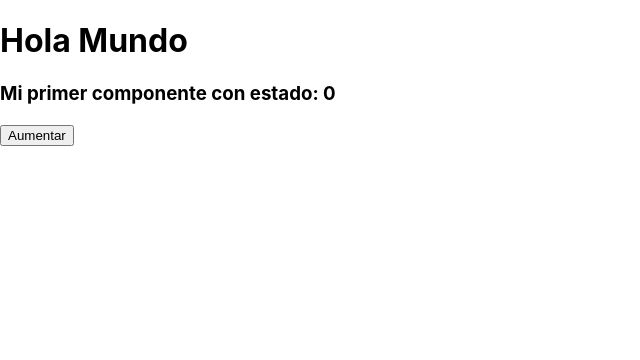
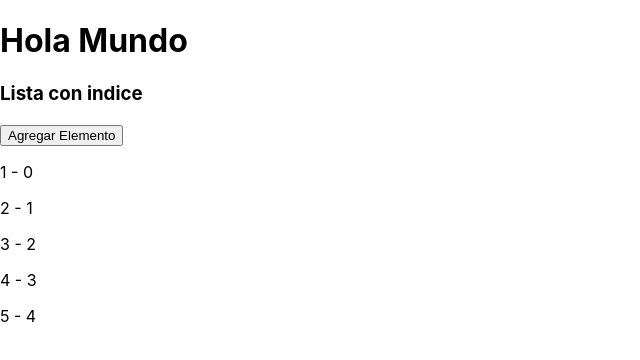
Before and after one commit to pulidovpe/my-app, a React (Create React App) app: page / in a window 1280 px wide. Shown: the top 360 px of the page, without its empty margins (0-640 px from the left). Built offline with nearby package versions, Linux system fonts and the light colour scheme.

Commit message:
Practica de arrays

```diff
--- a/src/App.js
+++ b/src/App.js
@@ -1,11 +1,13 @@
 import React from 'react';
-import Contador from './components/Contador';
+import Jsx from './components/Jsx';
+import Lista from './components/Lista';
 
 function App() {
   return (
     <div>
       <h1>Hola Mundo</h1>
-      <Contador />
+      {/* <Jsx /> */}
+      <Lista />
     </div>
   );
 }
--- a/src/components/Contador.js
+++ b/src/components/Jsx.js
@@ -1,9 +1,10 @@
 import React, {useState, Fragment} from 'react';
 
-const Contador = () => {
+const Jsx = () => {
 
     // el estado y el que lo modifica que se puede iniciar como una var u obj
-    const [numero, setNumero] = useState(0);
+    const [numero, setNumero] = useState(15);
+    //const temperatura = 21;
 
     const aumentar = () => {
         console.log("Me diste un click")
@@ -12,10 +13,15 @@ const Contador = () => {
 
     return (
         <Fragment>
-            <h3>Mi primer componente con estado: {numero}</h3>
+            <h3>Hola JSX: {numero}</h3>
             <button onClick={aumentar}>Aumentar</button>
+            <h4>
+                {
+                    numero > 30 ? 'Calor' : 'Frio'
+                }
+            </h4>
         </Fragment>
      );
 }
 
-export default Contador;
+export default Jsx;
--- /dev/null
+++ b/src/components/Lista.js
@@ -0,0 +1,30 @@
+import React, {useState, Fragment} from 'react';
+
+const Lista = () => {
+
+    const [arrayNumero, setArrayNumero] = useState([1,2,3,4,5])
+    const [numero, setNumero] = useState(6)
+
+    const agregarElemento = () => {
+        console.log("Se hizo click")
+        setNumero(numero+1)
+        setArrayNumero([
+            ...arrayNumero,
+            numero
+        ])
+    }
+
+    return (
+        <Fragment>
+            <h3>Lista con indice</h3>
+            <button onClick={agregarElemento}>Agregar Elemento</button>
+            {
+                arrayNumero.map((item, index) =>
+                    <p key={index}>{item} - {index}</p>
+                )
+            }
+        </Fragment>
+     );
+}
+
+export default Lista;
```
